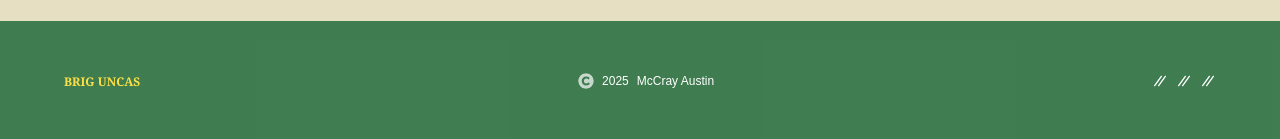
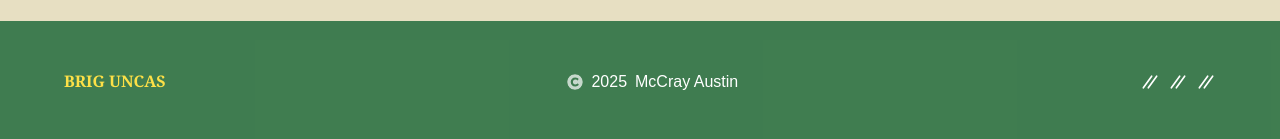
Before and after one commit to mmaustin/brig-uncas, a Next.js app in the folder uncas/: page / in a window 1280 px wide. Shown: the part 977-1116 px from the top of the page. Built offline with nearby package versions, Linux system fonts and the light colour scheme.

Commit message:
Changed size of footer react icons

```diff
--- a/uncas/components/display/Footer.tsx
+++ b/uncas/components/display/Footer.tsx
@@ -13,19 +13,19 @@ const Footer = () => {
         <div className="w-full flex flex-col gap-2 sm:gap-0 sm:flex-row sm:justify-between items-center">
         {/* <div className="w-full flex flex-row justify-between items-center"> */}
           <div className="">
-            <Link href={'/'} className="text-xs text-yellow-300 font-extrabold font-serif uppercase text-white" >Brig Uncas</Link>
+            <Link href={'/'} className="text-base text-yellow-300 font-extrabold font-serif uppercase text-white" >Brig Uncas</Link>
           </div>
           <div className="w-[200px] flex flex-row justify-center items-center gap-2 ">
             <FaCopyright className="rounded-lg w-4 h-4 text-white/70" />
-            <p className="text-xs text-white">{year}</p>
-            <p className="text-xs text-white">McCray Austin</p>
+            <p className="text-base text-white">{year}</p>
+            <p className="text-base text-white">McCray Austin</p>
           </div>
           <nav className="flex gap-2">
             {
               externalSources.map((address, i) => {
                 return (
-                  <Link key={i} href={address.path} target="_blank">
-                    <TbSlashes />
+                  <Link key={i} href={address.path} target="_blank" >
+                    <TbSlashes className="text-xl"/>
                   </Link>
                 )
               })
```
